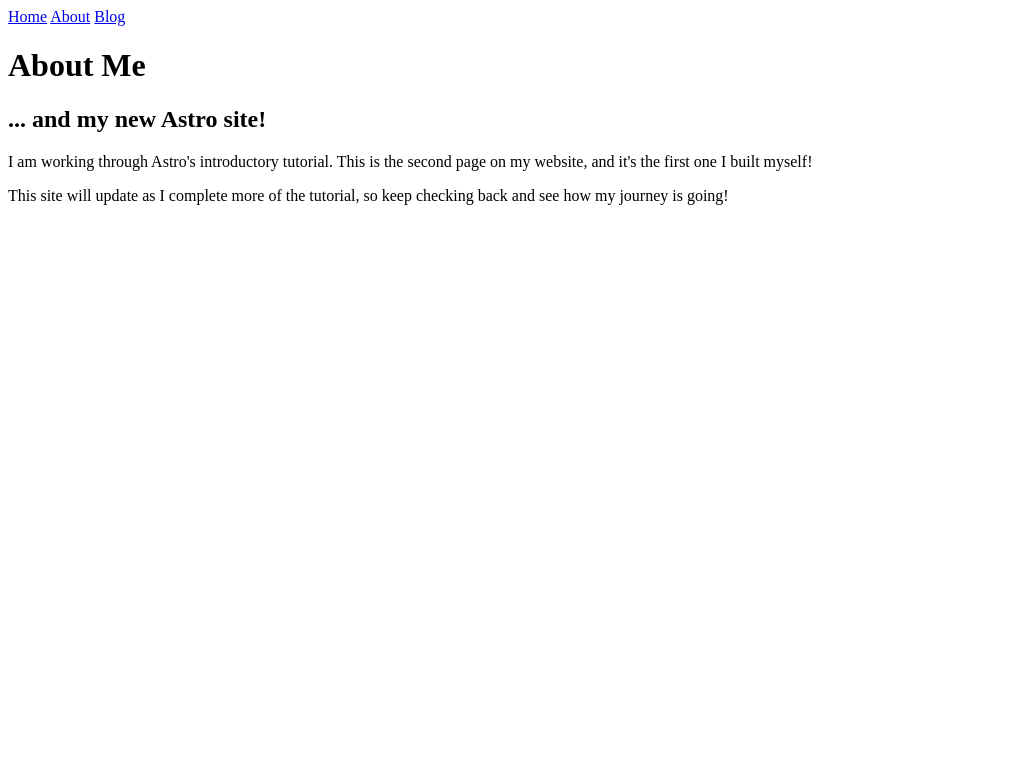
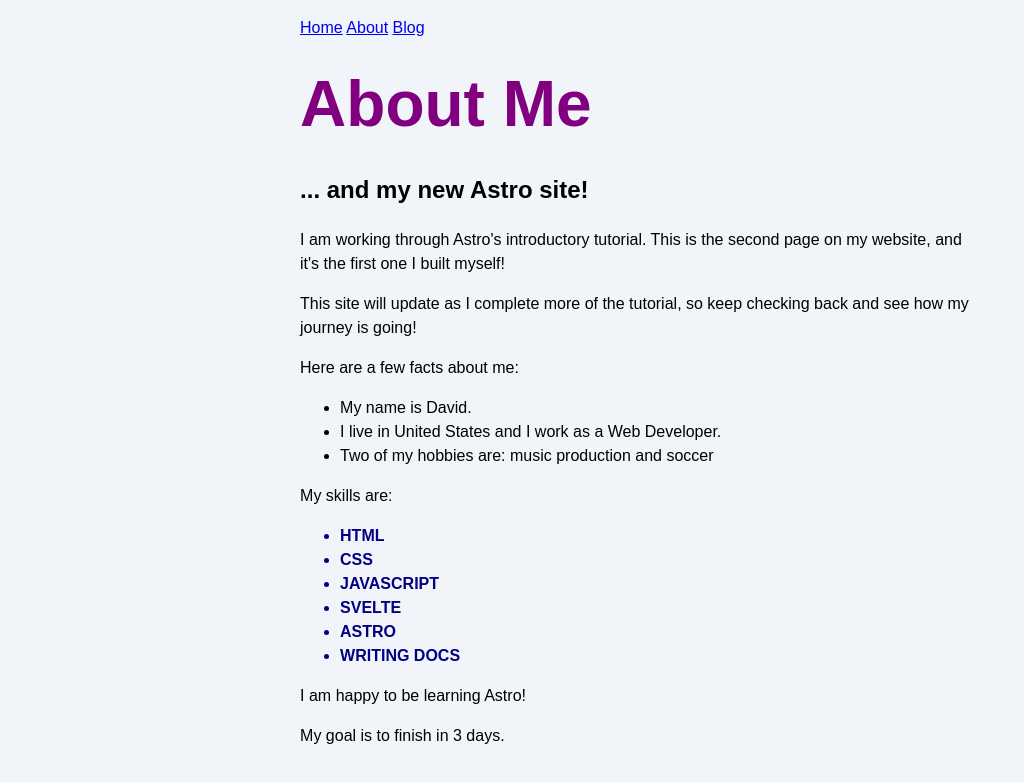
Before and after one commit to kellydallen/kellyd, an Astro site: page /about in a window 1280 px wide. Shown: the whole page, without its empty margins (0-1024 px from the left). Built offline with nearby package versions, Linux system fonts and the light colour scheme; Astro itself is replaced by a stand-in of ours.

Commit message:
learning astro styling

```diff
--- a/src/pages/about.astro
+++ b/src/pages/about.astro
@@ -1,5 +1,24 @@
 ---
+import "../styles/global.css";
 
+const pageTitle = "About Me";
+
+const identity = {
+  firstName: "David",
+  country: "United States",
+  occupation: "Web Developer",
+  hobbies: ["music production", "soccer", "MMOs"],
+};
+
+const skills = ["HTML", "CSS", "JavaScript", "Svelte", "Astro", "Writing Docs"];
+
+const happy = true;
+const finished = false;
+const goal = 3;
+
+const skillColor = "navy";
+const fontWeight = "bold";
+const textCase = "uppercase";
 ---
 
 <html lang="en">
@@ -8,14 +27,26 @@
     <link rel="icon" type="image/svg+xml" href="/favicon.svg" />
     <meta name="viewport" content="width=device-width" />
     <meta name="generator" content={Astro.generator} />
-    <title>Astro</title>
+    <title>{pageTitle}</title>
+    <style define:vars={{ skillColor, fontWeight, textCase }}>
+      h1 {
+        color: purple;
+        font-size: 4rem;
+      }
+      .skill {
+        color: var(--skillColor);
+        font-weight: var(--fontWeight);
+        text-transform: var(--textCase);
+      }
+    </style>
   </head>
   <body>
     <body>
       <a href="/">Home</a>
       <a href="/about/">About</a>
       <a href="/blog/">Blog</a>
-      <h1>About Me</h1>
+      <h1>{pageTitle}</h1>
+
       <h2>... and my new Astro site!</h2>
 
       <p>
@@ -27,6 +58,36 @@
         This site will update as I complete more of the tutorial, so keep
         checking back and see how my journey is going!
       </p>
+      <p>Here are a few facts about me:</p>
+      <ul>
+        <li>My name is {identity.firstName}.</li>
+        <li>
+          I live in {identity.country} and I work as a {identity.occupation}.
+        </li>
+        {
+          identity.hobbies.length >= 2 && (
+            <li>
+              Two of my hobbies are: {identity.hobbies[0]} and{" "}
+              {identity.hobbies[1]}
+            </li>
+          )
+        }
+      </ul>
+      <p>My skills are:</p>
+      <ul>
+        {skills.map((skill) => <li class="skill">{skill}</li>)}
+      </ul>
+      {happy && <p>I am happy to be learning Astro!</p>}
+
+      {finished && <p>I finished this tutorial!</p>}
+
+      {
+        goal === 3 ? (
+          <p>My goal is to finish in 3 days.</p>
+        ) : (
+          <p>My goal is not 3 days.</p>
+        )
+      }
     </body>
   </body>
 </html>
--- a/src/pages/index.astro
+++ b/src/pages/index.astro
@@ -1,5 +1,7 @@
 ---
+import "../styles/global.css";
 
+const pageTitle = "Home Page";
 ---
 
 <html lang="en">
@@ -8,12 +10,12 @@
     <link rel="icon" type="image/svg+xml" href="/favicon.svg" />
     <meta name="viewport" content="width=device-width" />
     <meta name="generator" content={Astro.generator} />
-    <title>Astro</title>
+    <title>{pageTitle}</title>
   </head>
   <body>
     <a href="/">Home</a>
     <a href="/about/">About</a>
     <a href="/blog/">Blog</a>
-    <h1>Astro</h1>
+    <h1>{pageTitle}</h1>
   </body>
 </html>
--- /dev/null
+++ b/src/styles/global.css
@@ -0,0 +1,21 @@
+html {
+  background-color: #f1f5f9;
+  font-family: sans-serif;
+}
+
+body {
+  margin: 0 auto;
+  width: 100%;
+  max-width: 80ch;
+  padding: 1rem;
+  line-height: 1.5;
+}
+
+* {
+  box-sizing: border-box;
+}
+
+h1 {
+  margin: 1rem 0;
+  font-size: 2.5rem;
+}
```
Also changed, not shown: src/pages/blog.astro (+19 -1 lines), src/pages/posts/post-1.md (added, +28 -0 lines), src/pages/posts/post-2.md (added, +12 -0 lines), src/pages/posts/post-3.md (added, +12 -0 lines).
